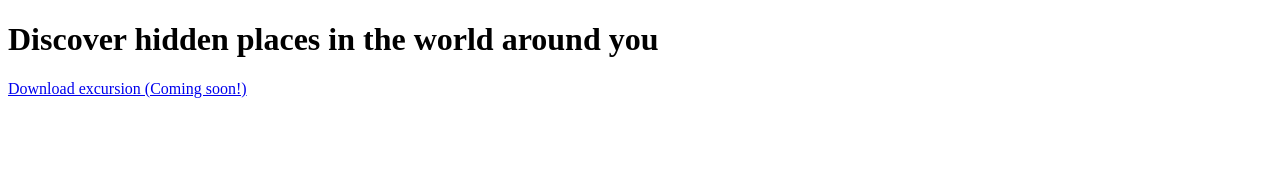
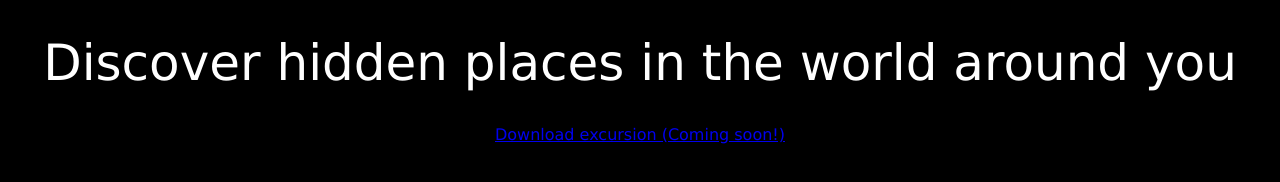
Before and after one commit to Risseii/excursion, a plain HTML site: page index.html in a window 1280 px wide. Drawn offline with Linux system fonts and the light colour scheme.

Commit message:
added style header main

```diff
--- a/index.html
+++ b/index.html
@@ -8,7 +8,7 @@
     <title>Excursion</title>
 </head>
 <body>
-    <h1>Discover hidden places in the world around you</h1>
+    <h1 class="header--main">Discover hidden places in the world around you</h1>
     <p><a href="#">Download excursion (Coming soon!)</a></p>
 
 </body>
--- a/resources/css/style.css
+++ b/resources/css/style.css
@@ -0,0 +1,11 @@
+body {
+    background-color: black ;
+    text-align: center;
+    font-family: Verdana, Geneva, Tahoma, sans-serif;
+}
+
+.header--main {
+    font-weight: normal;
+    font-size: 50px;
+    color: white;
+}
```
